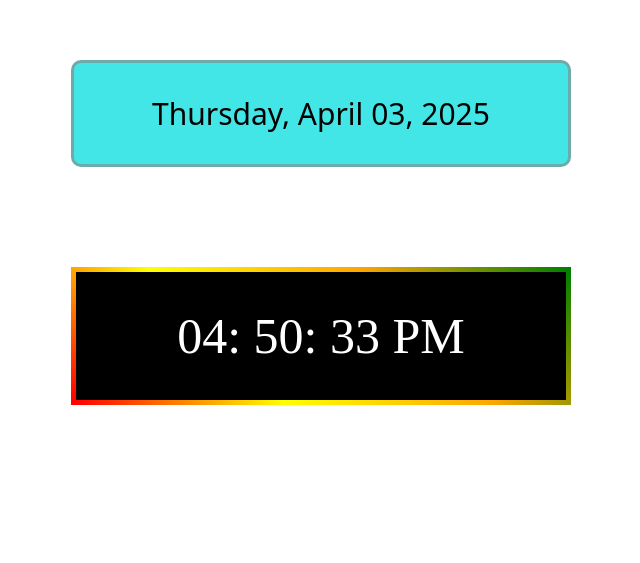
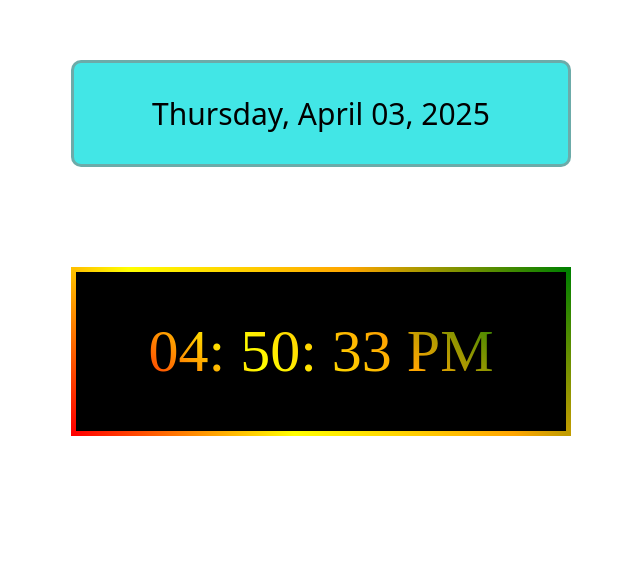
Before and after one commit to jayshreekulkarni/HTML, a plain HTML site: page Assesment/JS/digital_clock/index.html in a window 1280 px wide. Shown: the part 140-703 px from the top of the page, without its empty margins (319-959 px from the left). Drawn offline with nearby package versions, Linux system fonts and the light colour scheme.

Commit message:
Update index.html

```diff
--- a/Assesment/JS/digital_clock/index.html
+++ b/Assesment/JS/digital_clock/index.html
@@ -32,18 +32,25 @@
             text-align: center;
 
         }
-        .time
+         .clck
         {
             width: 500px;
             margin-top: 100px;
             padding: 35px;
+            background-color: black;
             border: 5px solid transparent;
             border-image: linear-gradient(45deg, red , yellow,orange,green);
             border-image-slice: 1;
             border-radius: 10px;
-            background-color:black;
-            color: white;
-            font-size: 50px;
+        }
+        .time
+        {
+            width: 400px;
+            margin: 10px auto;
+            background:linear-gradient(45deg, red , yellow,orange,green);
+            color: transparent;
+            background-clip: text;
+            font-size: 60px;
             text-align: center;
         }
 
@@ -60,12 +67,15 @@
                     <span id="year">Year</span>
                   </div>
             </div>
+            <div class="clck">
                 <div class="time">
                     <span id="hour" class="tm">00</span>:
                     <span id="min" class="tm">00</span>:
                     <span id="sec" class="tm">00</span>
                     <span id="period" class="tm">AM</span>
                   </div>
+            </div>
+
         </div>
     </div>
 <script>
```
Lines whose indentation alone changed are shown as unchanged.
